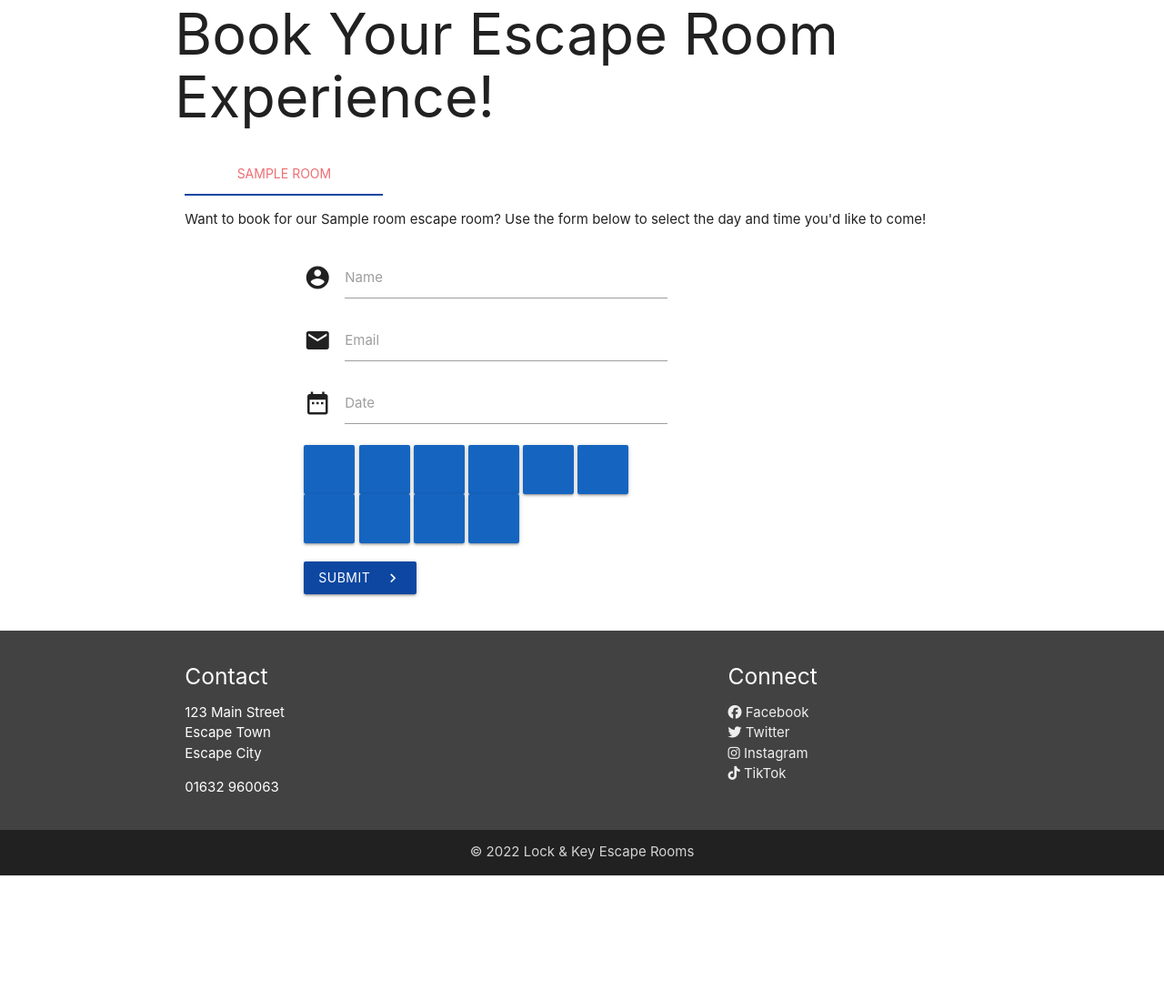
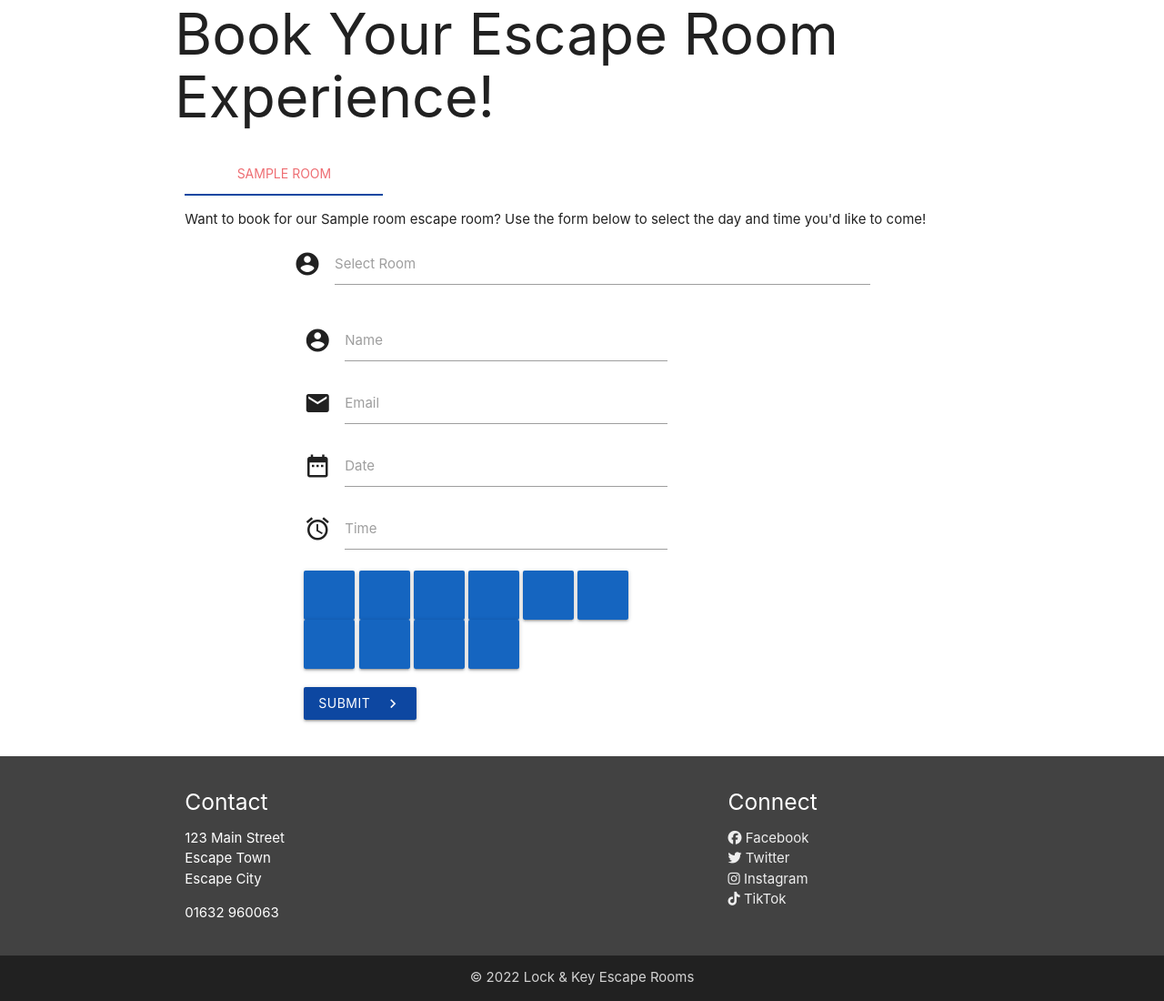
Before and after one commit to ChrisCherng/lock-and-key, a Django app: template templates/booking.html in a window 1280 px wide. Shown: the part 539-1639 px from the top of the page at 91% size. Before the commit the page ends 1501 px from the top, so only its background shows below. Run offline with Django 3.2, Linux system fonts and the light colour scheme; the template is opened without the code that fills it: values that come from a table or form of the project are taken from there, others are empty; tables that the repository leaves empty hold one stand-in row (values such as "Sample post"); parts of the project's set-up code (start-up, migrations or seed data) failed here and were passed over; some libraries are stand-ins or nearby versions.

Commit message:
update ids for form

```diff
--- a/rooms/bookingform.py
+++ b/rooms/bookingform.py
@@ -1,8 +1,8 @@
+from django import forms
 from .models import Booking
-from django import forms
 
 
 class BookingForm(forms.ModelForm):
     class Meta:
         model = Booking
-        fields = ('room_selected',)
+        fields = ('room_selected', 'name', 'email', 'date_selected', 'time_selected',)
--- a/templates/base.html
+++ b/templates/base.html
@@ -79,8 +79,16 @@
     <script>
         $(document).ready(function(){
             $('.sidenav').sidenav();
+            $('select').formSelect();
             $('.datepicker').datepicker({
-                format: "dd mmm yyyy",
+                format: "yyyy-mm-dd",
+            });
+            $('.timepicker').timepicker({
+                twelveHour: false,
+            });
+            $('.timepicker').on('change', function() {
+                let receivedVal = $(this).val();
+                $(this).val(receivedVal + ":00");
             });
             $('ul.tabs').tabs();
         });
--- a/templates/booking.html
+++ b/templates/booking.html
@@ -22,21 +22,41 @@
                     <form method="POST">
                         {% csrf_token %}
                         <div class="row">
+                            <!-- <div class="input-field col s12">
+                                <select name="room_selected" id="room_selected">
+                                    <option value="" disabled selected>Choose your adventure!</option>
+                                    {% for room in room_list %}
+                                    <option value="{{ room.title }}">{{ room.title }}</option>
+                                    {% endfor %}
+                                </select>
+                                <label>Select your room</label>
+                            </div> -->
+
+                            <div class="input-field">
+                                <i class="material-icons prefix">account_circle</i>
+                                <input type="text" id="room_selected" name="room_selected">
+                                <label for="room_selected">Select Room</label>
+                            </div>
                             <div class="col s12 l8">
                                 <div class="input-field">
                                     <i class="material-icons prefix">account_circle</i>
-                                    <input type="text" id="name" name="customer_name">
+                                    <input type="text" id="name" name="name">
                                     <label for="name">Name</label>
                                 </div>
                                 <div class="input-field">
                                     <i class="material-icons prefix">email</i>
-                                    <input type="email" id="email">
+                                    <input type="email" id="email" name="email">
                                     <label for="email">Email</label>
                                 </div>
                                 <div class="input-field">
                                     <i class="material-icons prefix">date_range</i>
-                                    <input type="text" class="datepicker" id="date">
-                                    <label for="date">Date</label>
+                                    <input type="text" class="datepicker" id="date_selected" name="date_selected">
+                                    <label for="date_selected">Date</label>
+                                </div>
+                                <div class="input-field">
+                                    <i class="material-icons prefix">alarm</i>
+                                    <input type="text" class="timepicker" id="time_selected" name="time_selected">
+                                    <label for="time_selected">Time</label>
                                 </div>
 
                                 {% for times in room.times %}
```
Also changed, not shown: rooms/views.py (+8 -5 lines).
